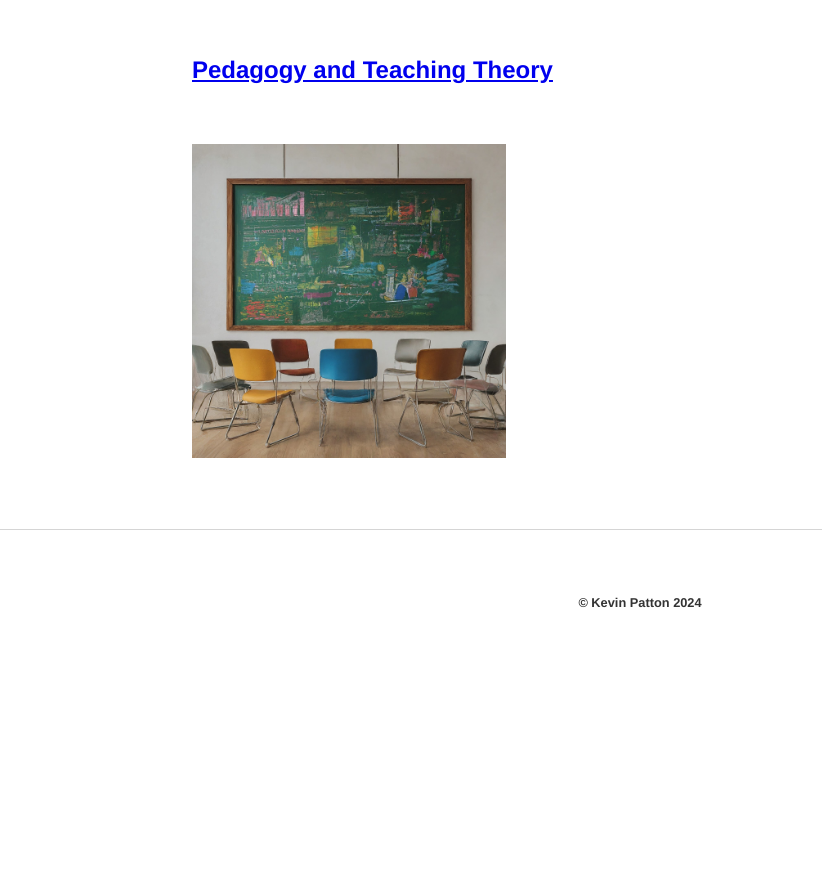
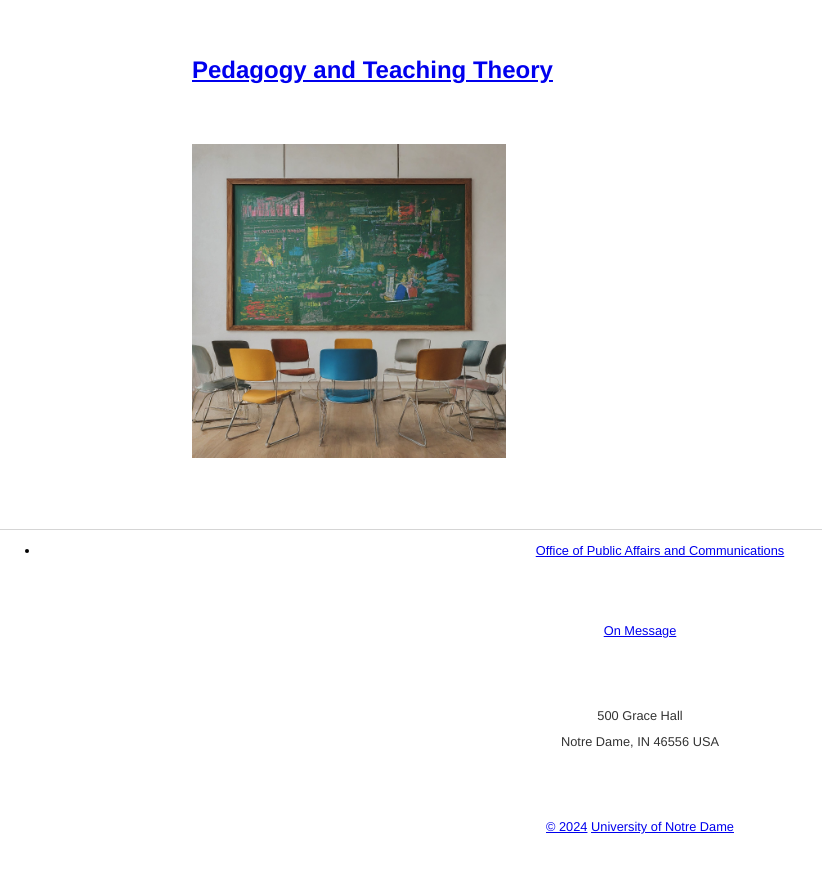
Before and after one commit to kevinjpatton/kevinjpatton.github.io, a Jekyll site: the page built from test.html, in a window 1280 px wide and 900 px high, scrolled down 1421 px. Shown: the top 873 px of the window, without its empty margins (0-822 px from the left). Built offline with Jekyll 4.4.1, drawn with Linux system fonts in a browser that asks for light colours; Markdown is read by kramdown in place of the engine named in the settings; before the commit the page ends 2096 px from its top, so only the background shows below that.

Commit message:
Update test.html

```diff
--- a/_layouts/test.html
+++ b/_layouts/test.html
@@ -103,8 +103,36 @@ function myFunction() {
 }
 </script>
 
-<footer>
-        <p><strong>&copy; Kevin Patton <script type="text/javascript">document.write(new Date().getFullYear());</script></strong></p>
-    </footer>
+ <!-- Site Footer -->
+  <footer id="footer" class="site-footer">
+    <div class="footer-org" typeof="Organization" resource="#siteorg">
+      <meta property="parentOrganization" resource="#parentorg" content="University of Notre Dame">
+      <ul class="footer-breadcrumbs">
+        <li><a href="https://opac.nd.edu/">Office of Public Affairs and Communications</a></li>
+      </ul>
+      <p><a href="/" class="site-link" property="url"><span property="name">On Message</span></a></p>
+      <div class="footer-contacts">
+        <p class="contact-info">
+          <span class="address" property="address" typeof="PostalAddress">
+            <span property="streetAddress">500 Grace Hall</span><br>
+            <span property="addressLocality">Notre Dame</span>, <span property="addressRegion">IN</span> <span property="postalCode">46556</span> <span property="addressCountry">USA</span>
+          </span>
+
+
+
+        </p>
+        <nav class="social" aria-label="On Message social media navigation" vocab="">
+          <ul>
+
+
+
+
+
+          </ul>
+        </nav>
+      </div>
+      <div property="logo" typeof="ImageObject"><meta property="url" content="https://static.nd.edu/images/webclips/default/webclip-60.png"></div>
+      <p class="copyright"><a href="https://www.nd.edu/copyright/">&copy; 2024</a> <a href="https://www.nd.edu">University of Notre Dame</a></p>
+    </div>
 </body>
 </html>
```
